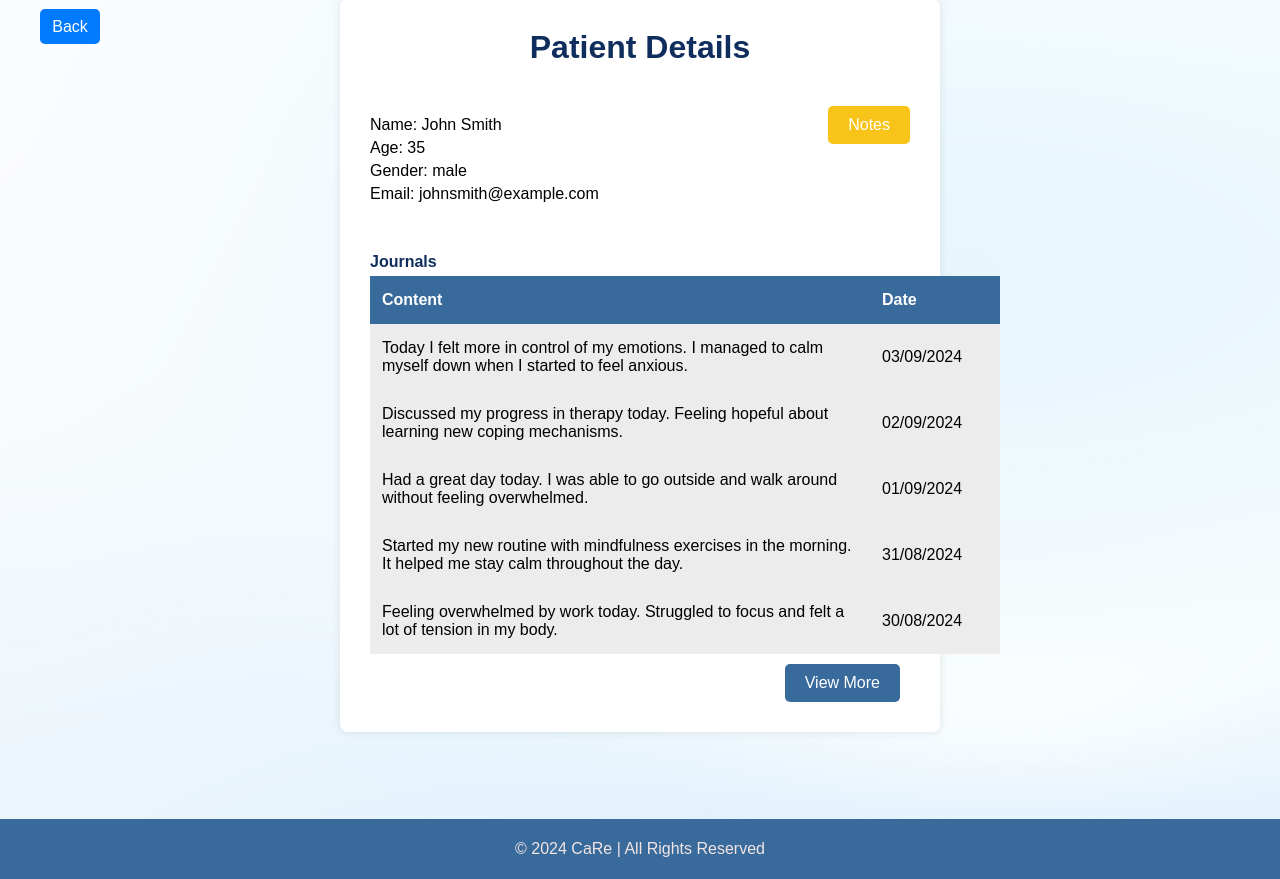
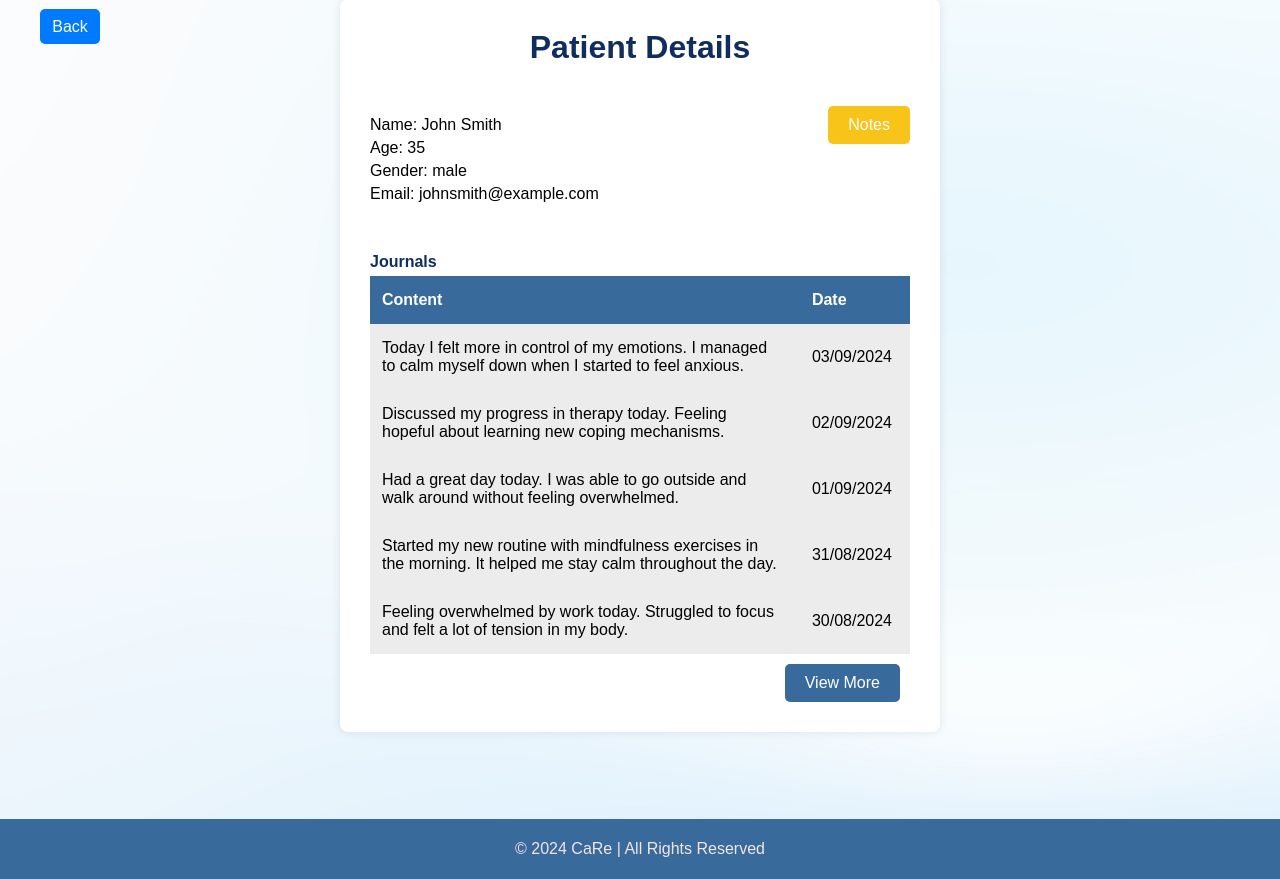
Before and after one commit to ChealseaYao/COMP9030_CaRe_Group-6, a PHP site: page /therapist/patientDetail.html in a window 1280 px wide. Shown: the part 131-1010 px from the top of the page. Run offline with PHP 8.4, Linux system fonts and the light colour scheme.

Commit message:
PatientDetails / PatientDashboard layout bug fixed

```diff
--- a/style/patientDashboard.css
+++ b/style/patientDashboard.css
@@ -2,13 +2,13 @@
 /* ============= patient-patientDashboard page Start - By Zhen ========== */
 
 .patientDashboard {
-
   margin: 0 auto;
   padding: 30px;
   display: flex;
   justify-content: space-between;
   overflow-y: auto;
   min-height: 800px;
+  min-width: fit-content;
 }
 
 
@@ -19,10 +19,11 @@
 }
 
 .left-panel {
-  width: 46%;
+  width: 47%;
   text-align: left;
   min-width: 300px;
   padding: 10px;
+  min-width: fit-content;
 }
 
 .right-panel {
--- a/style/patientDetail.css
+++ b/style/patientDetail.css
@@ -7,7 +7,6 @@
   box-shadow: 0 0 10px rgba(0, 0, 0, 0.1);
   width: 54%;
   max-width: 800px;
-  min-width: 360px;
   max-height: fit-content;
   text-align: left;
 
@@ -85,10 +84,10 @@
 }
 
 .journalLists-table th:nth-child(1), .journalLists-table td:nth-child(1) {
-  min-width: 500px;
+  min-width: 65%;
 }
 .journalLists-table th:nth-child(2), .journalLists-table td:nth-child(2) {
-  min-width: 130px;
+  min-width: 35%;
 }
 
 .journalLists-table a {
```
